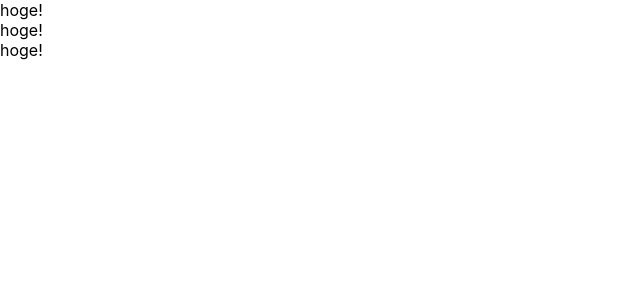
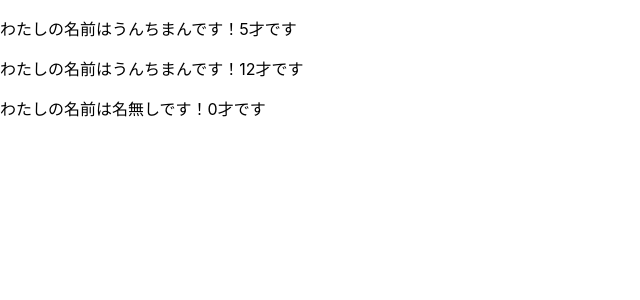
Before and after one commit to suzugumi/udemyreact-test, a React (Create React App) app: page / in a window 1280 px wide. Shown: the top 300 px of the page, without its empty margins (0-640 px from the left). Built offline with nearby package versions, Linux system fonts and the light colour scheme.

Commit message:
props プロップス属性の参照の勉強part1をしました

```diff
--- a/src/App.js
+++ b/src/App.js
@@ -1,21 +1,32 @@
 import React from 'react';
 
 const App = () => {
+  const profiles = [
+    {name:"うんちまん", age:5},
+    {name:"うんちまん", age:12},
+    {name:"名無し"}
+  ]
   return (
-    <div>
-      <Hoge />
-      <Hoge />
-      <Hoge />
-    </div>
+  <div>
+    {
+      profiles.map((profle,index)=> {
+        return <User name={profle.name} age={profle.age} key={index} />
+      })
+    }
+  </div>
   )
 }
 
-const Hoge = () => {
+const User = (props) => {
   return (
-    <div>hoge!</div>
-  )
+    <p>わたしの名前は{props.name}です！{props.age}才です</p>
+  );
 }
 export default App;
+
+User.defaultProps = {
+  age: 0
+}
 
 
 // function App() {
```
